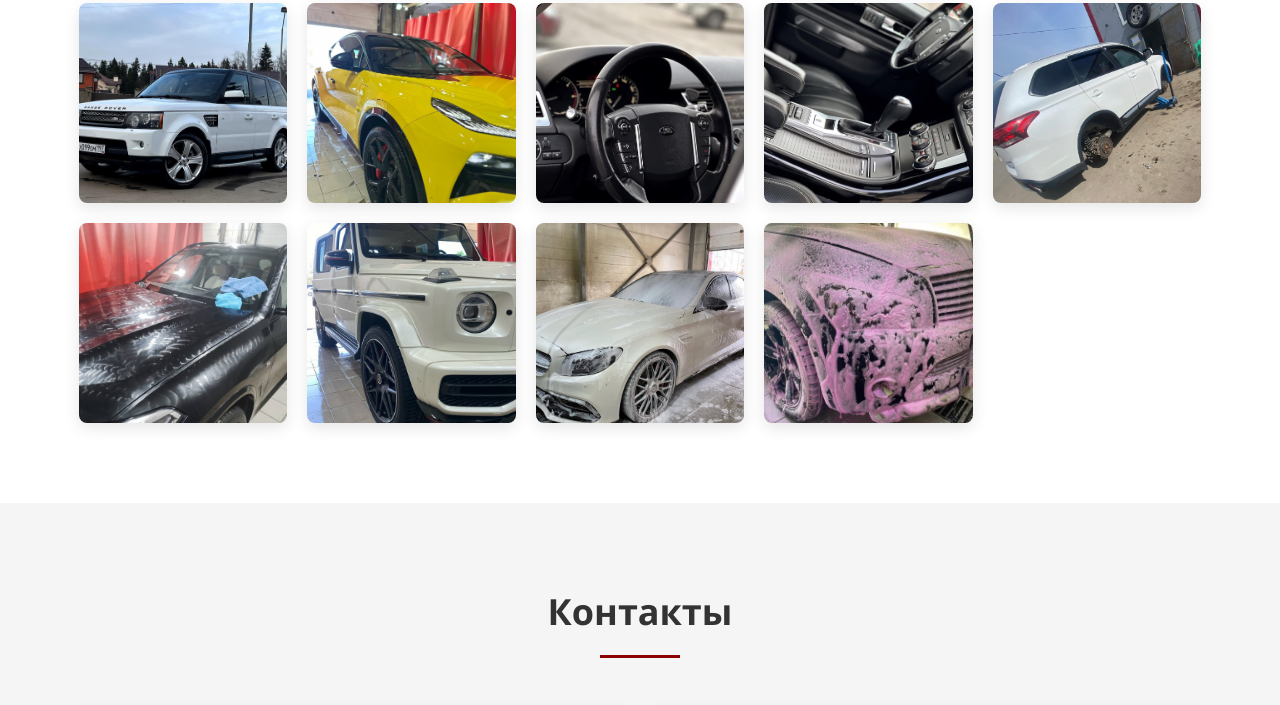
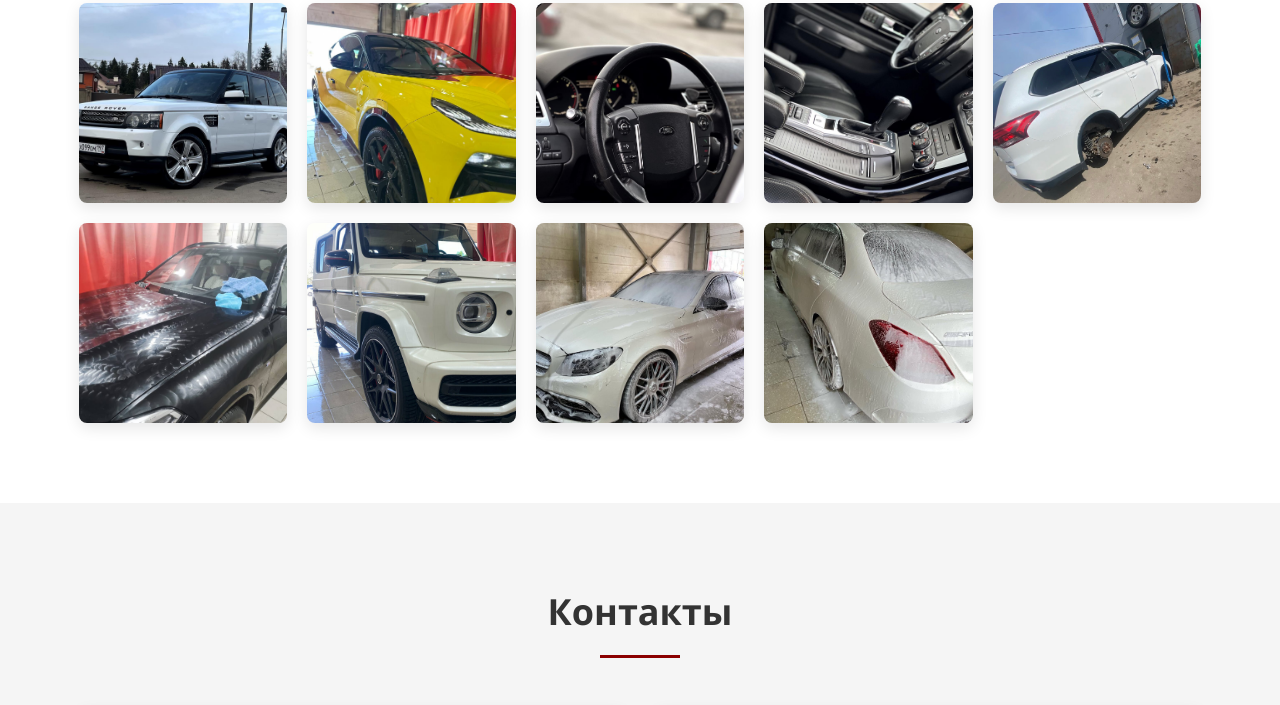
Before and after one commit to khmdrn/carWash, a plain HTML site: page index.html in a window 1280 px wide. Shown: the part 5723-6428 px from the top of the page. Drawn offline with Linux system fonts and the light colour scheme.

Commit message:
fix photo

```diff
--- a/index.html
+++ b/index.html
@@ -1520,7 +1520,7 @@
                          <img src="photo15.jpg" class="gallery-photo">
                     </div>
                     <div class="gallery-item">
-                         <img src="photo11.jpg" class="gallery-photo">
+                         <img src="photo14.jpg" class="gallery-photo">
                     </div>
                 </div>
             </div>
```
